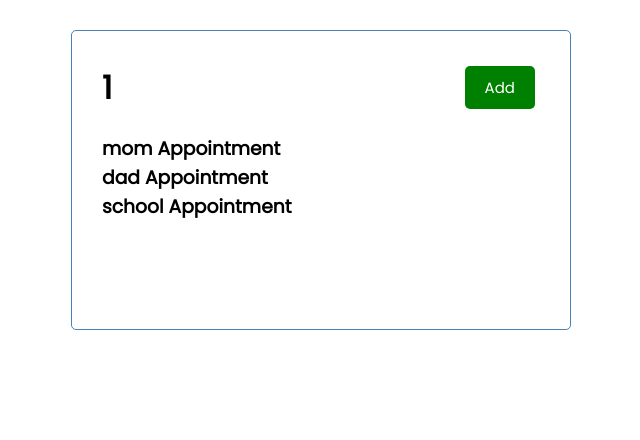
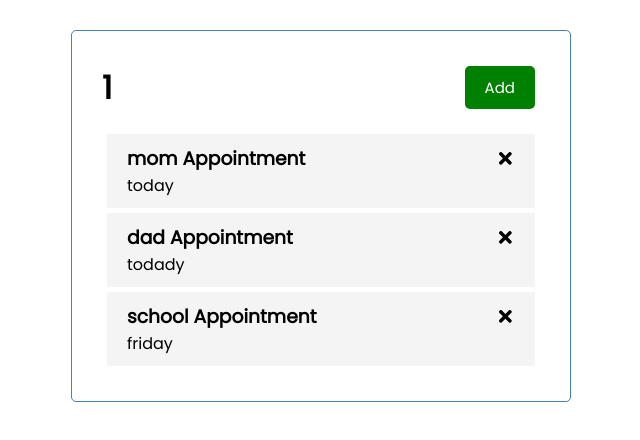
Before and after one commit to ScriptedRain/react-task-app, a React (Create React App) app: page / in a window 1280 px wide. Shown: the top 440 px of the page, without its empty margins (319-959 px from the left). Built offline with nearby package versions, Linux system fonts and the light colour scheme.

Commit message:
Tasks icons

```diff
--- a/package.json
+++ b/package.json
@@ -8,6 +8,7 @@
     "@testing-library/user-event": "^12.1.10",
     "react": "^17.0.2",
     "react-dom": "^17.0.2",
+    "react-icons": "^4.2.0",
     "react-scripts": "4.0.3",
     "web-vitals": "^1.0.1"
   },
--- /dev/null
+++ b/src/components/Task.jsx
@@ -0,0 +1,12 @@
+import { FaTimes } from 'react-icons/fa'
+
+const Task = ({ task }) => {
+  return (
+    <div className='task'>
+      <h3>{task.text} <FaTimes /></h3>
+      <p>{task.day}</p>
+    </div>
+  )
+}
+
+export default Task
--- a/src/components/Tasks.jsx
+++ b/src/components/Tasks.jsx
@@ -1,9 +1,10 @@
+import Task from './Task'
 
 const Tasks = ({ tasks }) => {
 
   return (
     <>
-    {tasks.map((task) => (<h3 key={task.id}>{task.text}</h3>))}
+    {tasks.map((task) => (<Task key={task.id} task={task} />))}
     </>
   )
 }
```
Also changed, not shown: 1 other file (tests, documents, lock files or other folders).
